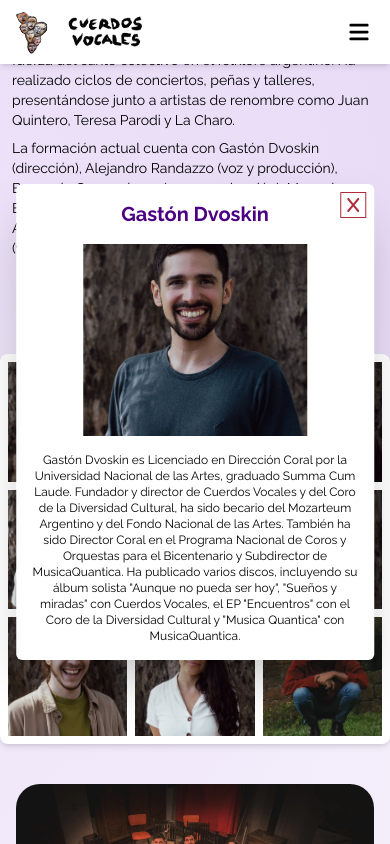
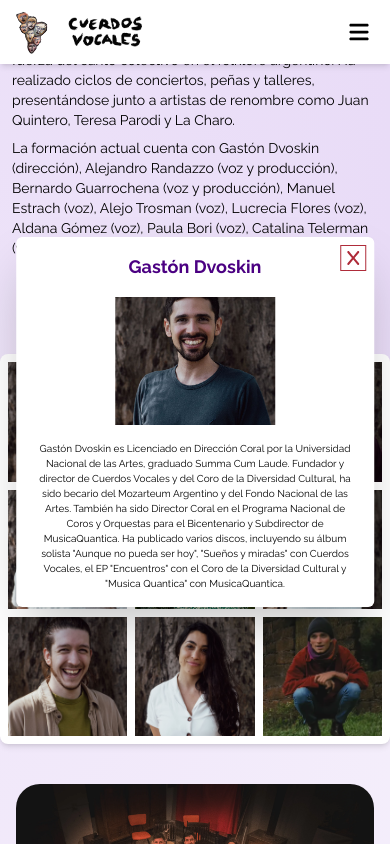
Before and after one commit to gastondvoskin/cuerdos-vocales, a React (Vite) app: page / in a window 390 px wide. Both pictures are taken after a click on the button 67 px from the left and 1989 px from the top of the page. Shown: the part 1567-2411 px from the top of the page. Built offline with nearby package versions, Linux system fonts and the light colour scheme.

Commit message:
Responsive memberCard

```diff
--- a/src/components-reusable/MemberCard.tsx
+++ b/src/components-reusable/MemberCard.tsx
@@ -8,9 +8,9 @@ const MemberCard = ({member, setCurrentMember}: IMemberCardProps) => {
     member && (
       <div className="fixed top-1/2 left-1/2 transform -translate-x-1/2 -translate-y-1/2 flex flex-col text-center items-center p-4 bg-myWhite-100 w-11/12 max-w-sm shadow-2xl rounded-md z-10">
         <button className="absolute top-2 right-2 text-myBordeaux-500 border border-myBordeaux-500 p-1 hover:bg-myBordeaux-100 hover:text-myWhite-100" onClick={() => setCurrentMember(null)}><FaX /></button>
-        <h2 className="text-xl text-myPurple-900 font-bold animate-fadeIn">{member.name}</h2>
-        <img className="py-4 w-56 aspect-square object-cover" src={member.imageSrc} alt={`Primer plano de ${member.name}`} />
-        <p className="text-xs">{member.description}</p>
+        <h2 className="text-lg md:text-xl text-myPurple-900 font-bold animate-fadeIn">{member.name}</h2>
+        <img className="py-4 w-40 md:w-56 aspect-square object-cover" src={member.imageSrc} alt={`Primer plano de ${member.name}`} />
+        <p className="text-[10px] md:text-xs">{member.description}</p>
       </div>
     )
   )
```
